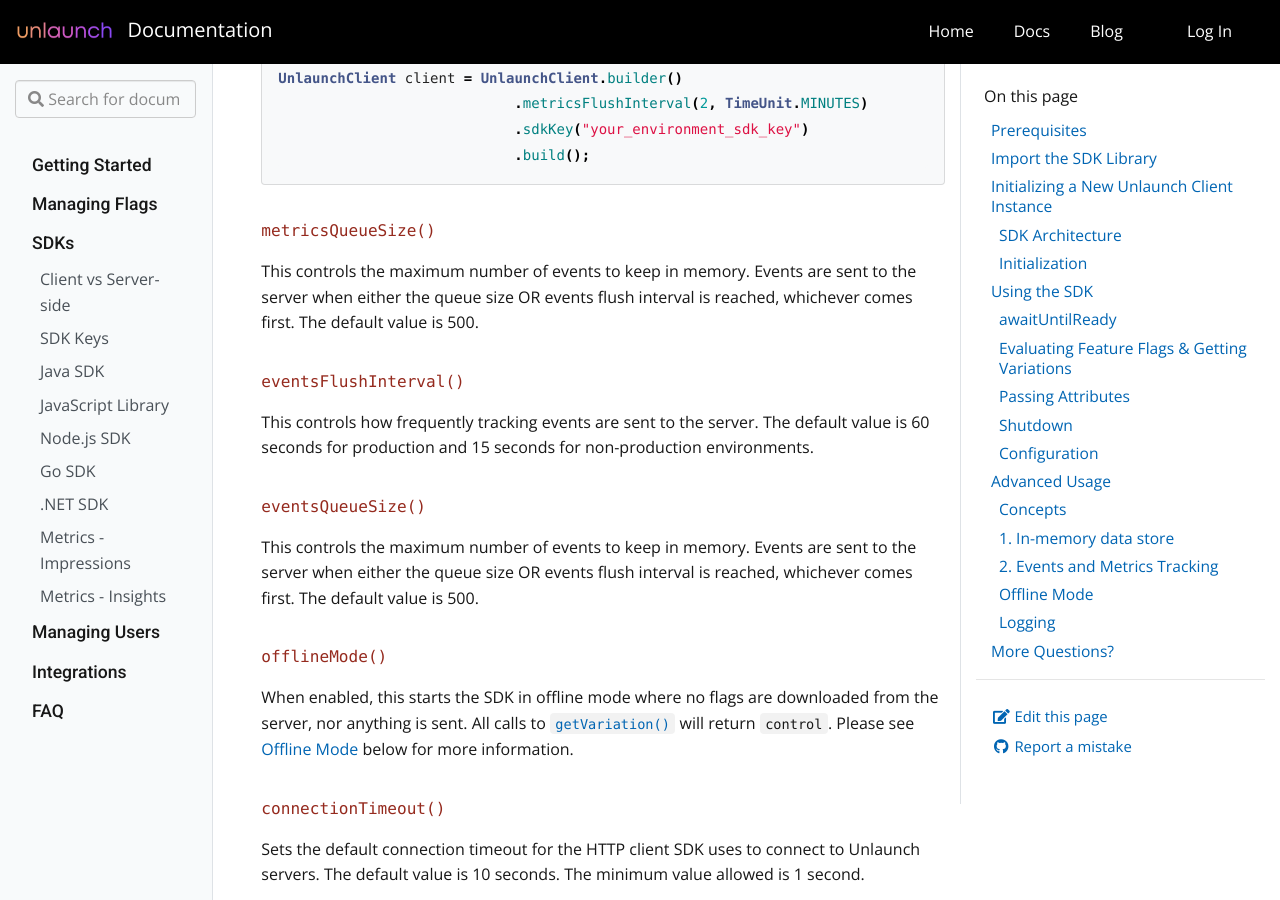
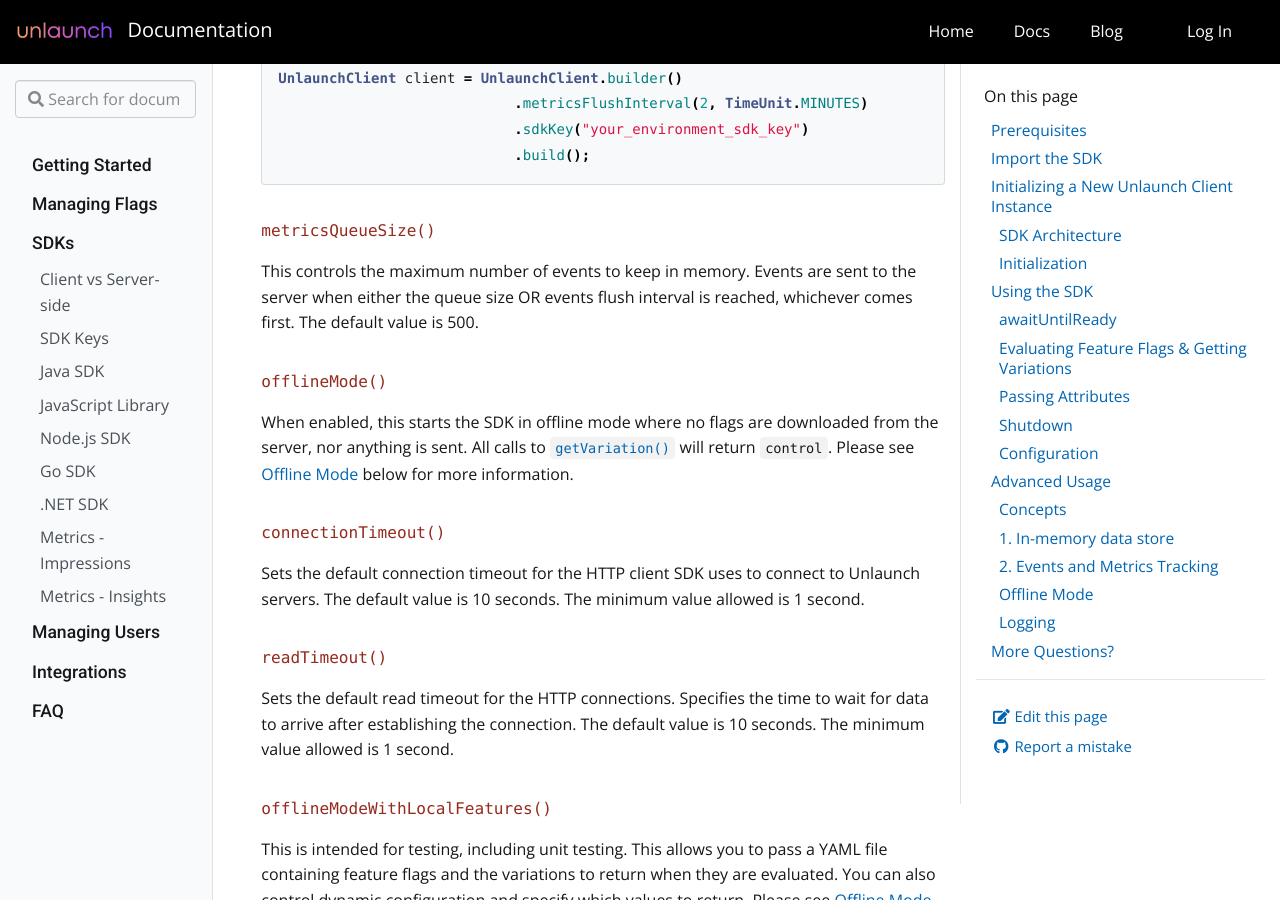
Before and after one commit to unlaunch/documentation, a Jekyll site: the page built from _docs/sdks/java-sdk.md, in a window 1280 px wide and 900 px high, scrolled down 8266 px. Built offline with Jekyll 4.4.1, drawn with Linux system fonts in a browser that asks for light colours; nearby versions of some CDN libraries; some of the changed text lies outside the part shown.

Commit message:
remove eventsFlushInterval bcs it is disabled for now and small fixes

````diff
--- a/_docs/sdks/java-sdk.md
+++ b/_docs/sdks/java-sdk.md
@@ -21,7 +21,7 @@
 2. You have created an Unlaunch feature flag and enabled it. You also know the [Server SDK key](sdk-keys). If you haven't already, please see our [Getting Started](../getting-started) tutorial.
 3. (Optional) Understand the difference between [client-side and server-side SDKs](client-vs-server-side-sdks). This SDK is server-side and optimized for applications that run on the cloud such as web servers, backend services, etc.
 
-## Import the SDK Library
+## Import the SDK
 
 The first step is to import the Unlaunch SDK as Maven or Gradle dependency in your application. For the *latest version* of the SDK, please refer to the [Maven Repository](https://mvnrepository.com/artifact/io.unlaunch.sdk/unlaunch-java-sdk).
 
@@ -246,12 +246,6 @@
 ```
 
 ##### `metricsQueueSize()`
-This controls the maximum number of events to keep in memory. Events are sent to the server when either the queue size OR events flush interval is reached, whichever comes first. The default value is 500.
-
-##### `eventsFlushInterval()`
-This controls how frequently tracking events are sent to the server. The default value is 60 seconds for production and 15 seconds for non-production environments.
-
-##### `eventsQueueSize()`
 This controls the maximum number of events to keep in memory. Events are sent to the server when either the queue size OR events flush interval is reached, whichever comes first. The default value is 500.
 
 ##### `offlineMode()`
````
Also changed, not shown: other parts of _docs/sdks/java-sdk.md (+4 -4 lines).
